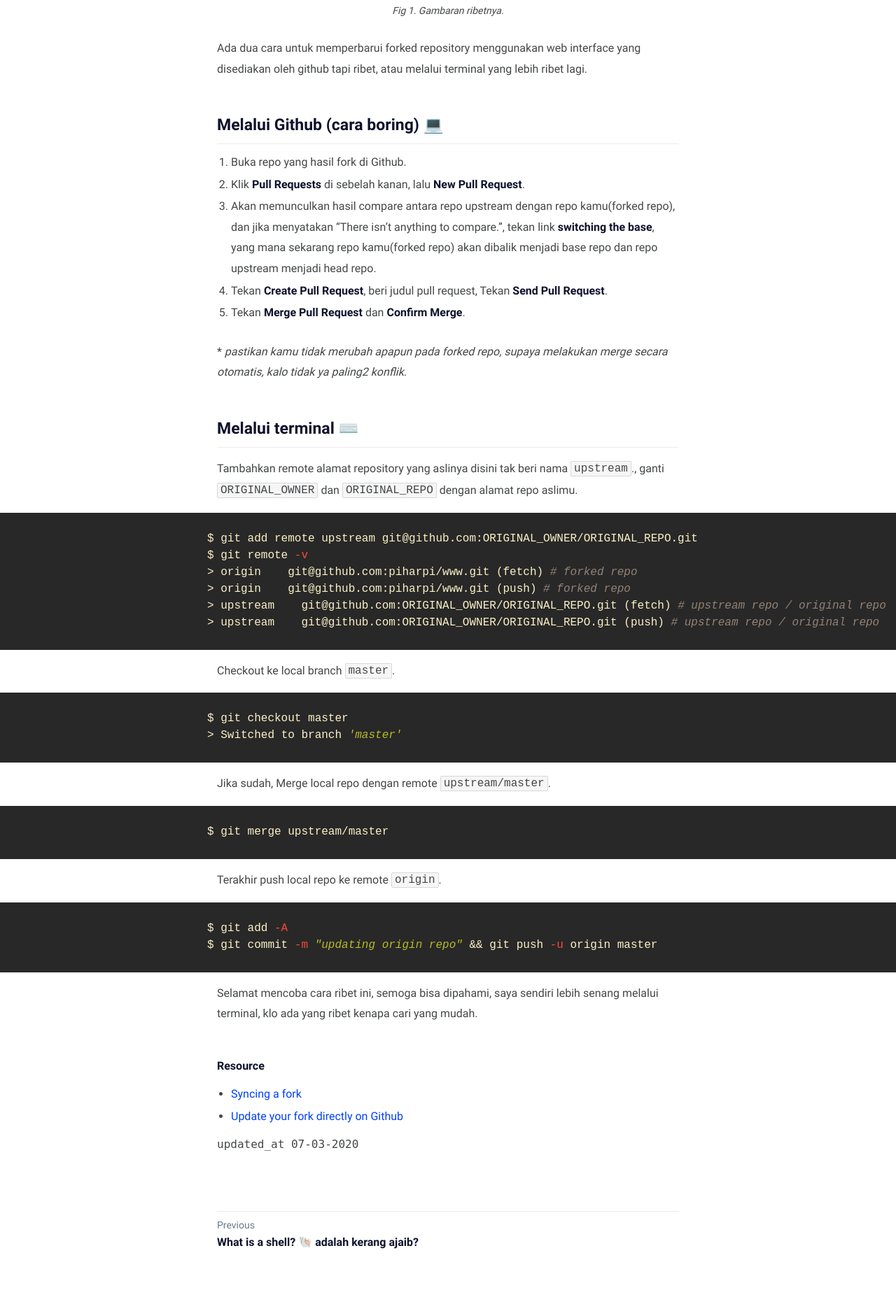
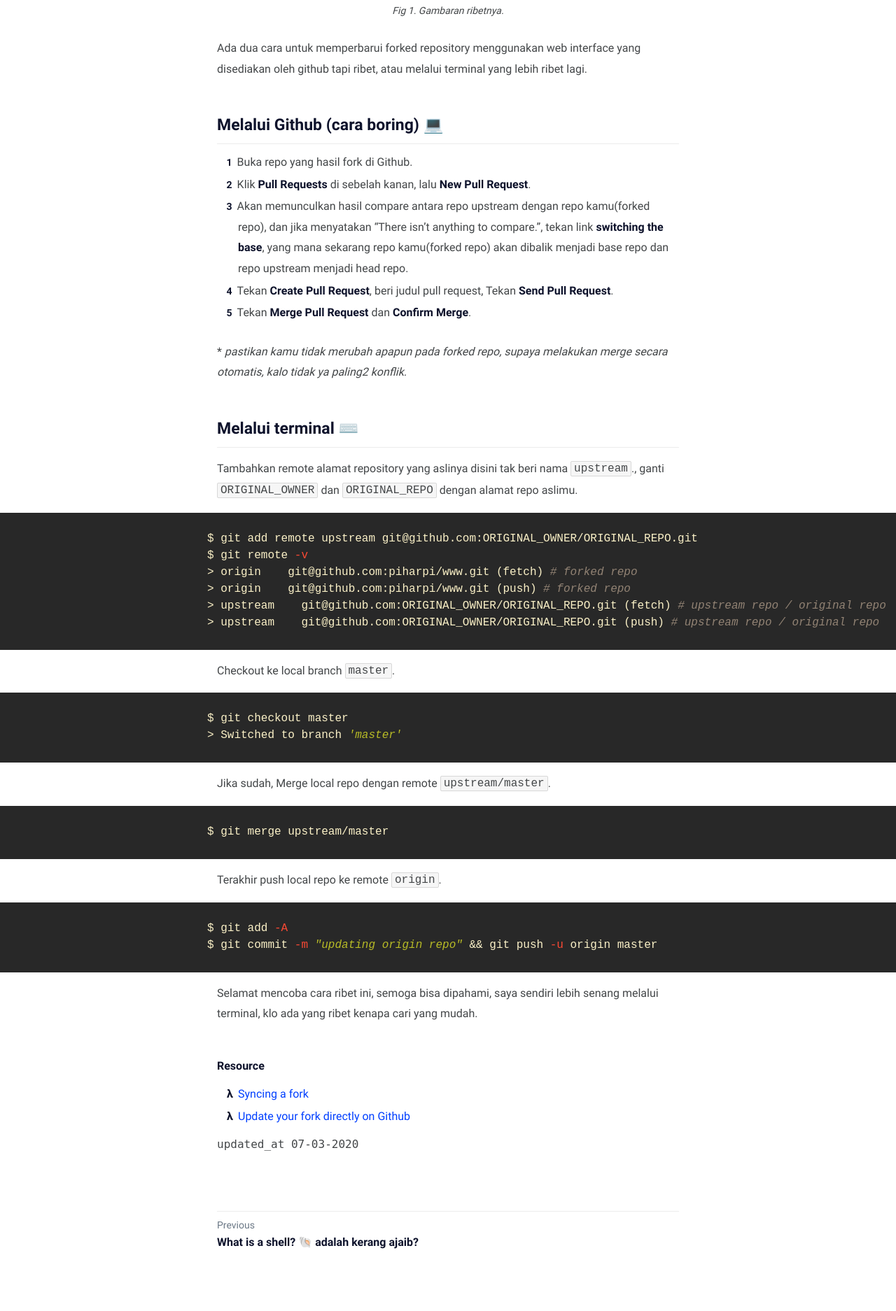
Before and after one commit to piharpi/piharpi.com, a Jekyll site: the page built from _posts/2020-01-29-cara-memperbarui-fork-repository.md, in a window 1280 px wide. Shown: the part 690-2564 px from the top of the page at 70% size. Built offline with Jekyll 4.4.1, drawn with Linux system fonts in a browser that asks for light colours; some web fonts are replaced.

Commit message:
customize list item

```diff
--- a/_sass/bangsring/_base.scss
+++ b/_sass/bangsring/_base.scss
@@ -121,9 +121,46 @@ figcaption {
 }
 
 // List
+ul {
+  list-style: none;
+  li {
+    display: list-item;
+    text-align: -webkit-match-parent;
+  }
+  li::before {
+    content: "\03BB";
+    display: inline-block;
+    width: 1em;
+    position: relative;
+    margin-left: -1em;
+    font-weight: $bold-weight;
+  }
+}
+
+ol {
+  list-style: none;
+  counter-reset: li;
+  li {
+    position: relative;
+    counter-increment: li;
+    &::before {
+      content: counter(li);
+      display: inline-block;
+      width: 1em;
+      margin-right: 0.5em;
+      margin-left: -1.6em;
+      text-align: right;
+      direction: rtl;
+      font-weight: $bold-weight;
+      font-size: $small-font-size;
+    }
+  }
+}
+
 ul,
 ol {
-  margin-left: $spacing-full - 10;
+  margin-top: 0;
+  margin-left: $spacing-full;
 }
 
 li {
@@ -150,6 +187,10 @@ h5,
 h6 {
   color: $black;
   font-weight: $bold-weight;
+  & + ul,
+  & + ol {
+    margin-top: 10px;
+  }
 }
 
 // Headings with link
@@ -172,7 +213,14 @@ h6 > a {
 a {
   color: inherit;
   text-decoration-color: $smoke;
-
+  &[target="_blank"]::after {
+    content: " \2197";
+    font-size: $small-font-size;
+    line-height: 0;
+    position: relative;
+    bottom: 5px;
+    vertical-align: baseline;
+  }
   &:hover {
     color: $text-link-blue;
   }
```
